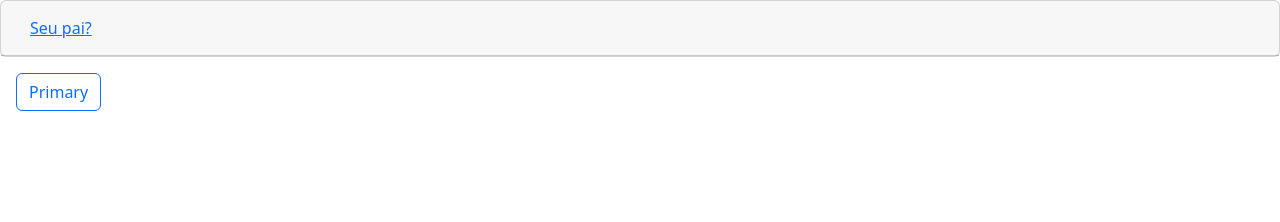
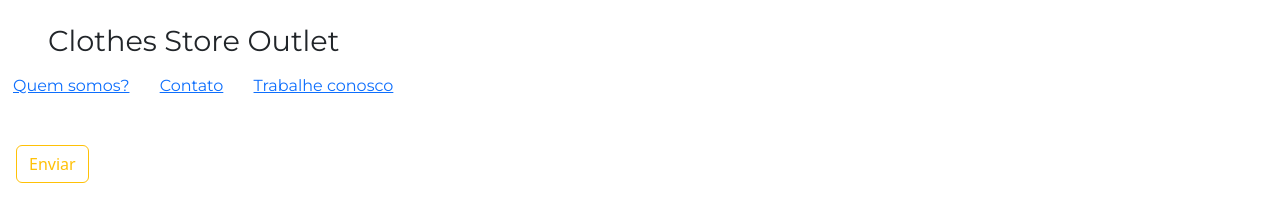
Before and after one commit to hugosique/bootstrap-landing-page, a website: page index.html in a window 1280 px wide. Drawn offline with nearby package versions, Linux system fonts and the light colour scheme.

Commit message:
WIP - Criação dos itens do cabeçalho.

```diff
--- /dev/null
+++ b/css/styles.css
@@ -0,0 +1,12 @@
+@import url('https://fonts.googleapis.com/css2?family=Montserrat&display=swap');
+
+* {
+    margin: 0;
+    padding: 0;
+    box-sizing: border-box;
+    font-family: 'Montserrat', sans-serif;
+}
+
+.header-title {
+    font-size: 1.8rem;
+}
--- a/index.html
+++ b/index.html
@@ -8,28 +8,26 @@
     <link href="https://cdn.jsdelivr.net/npm/bootstrap@5.2.2/dist/css/bootstrap.min.css"
         rel="stylesheet"
         integrity="sha384-Zenh87qX5JnK2Jl0vWa8Ck2rdkQ2Bzep5IDxbcnCeuOxjzrPF/et3URy9Bv1WTRi"
-        crossorigin="anonymous">
+        crossorigin="anonymous"
+        >
+        <link rel="stylesheet" type="text/css" href="css/styles.css" media="screen" />
 </head>
 <body>
-    <div class="mb-0" id="accordion">
-       <div class="card">
-        <div class="card-header" id="pergunta1">
-            <h5 class="mb-0">
-                <button class="btn btn-link" data-toggle="collapse" data-target="resposta1">
-                    Seu pai?
-                </button>
-            </h5>
-        </div>
-        <div class="collapse" id="resposta1" data-parent="#accordion">
-            <div class="card-body">
-                Certo!
-            </div>
-        </div>
-       </div>
-    </div>
+    <header class="header py-4">
+        <h1 class="mx-5 header-title">
+            Clothes Store Outlet
+        </h1>
 
-    <button type="button" class="m-3 btn btn-outline-primary">Primary</button>
+        <a class="btn btn-link">Quem somos?</a>
+        <a class="btn btn-link">Contato</a>
+        <a class="btn btn-link">Trabalhe conosco</a>
+    </header>
 
+    <button type="button" class="m-3 btn btn-outline-warning">Enviar</button>
+
+
+
+    <!-- JS -->
     <script src="https://cdn.jsdelivr.net/npm/bootstrap@5.2.2/dist/js/bootstrap.bundle.min.js"
         integrity="sha384-OERcA2EqjJCMA+/3y+gxIOqMEjwtxJY7qPCqsdltbNJuaOe923+mo//f6V8Qbsw3"
         crossorigin="anonymous">
```
